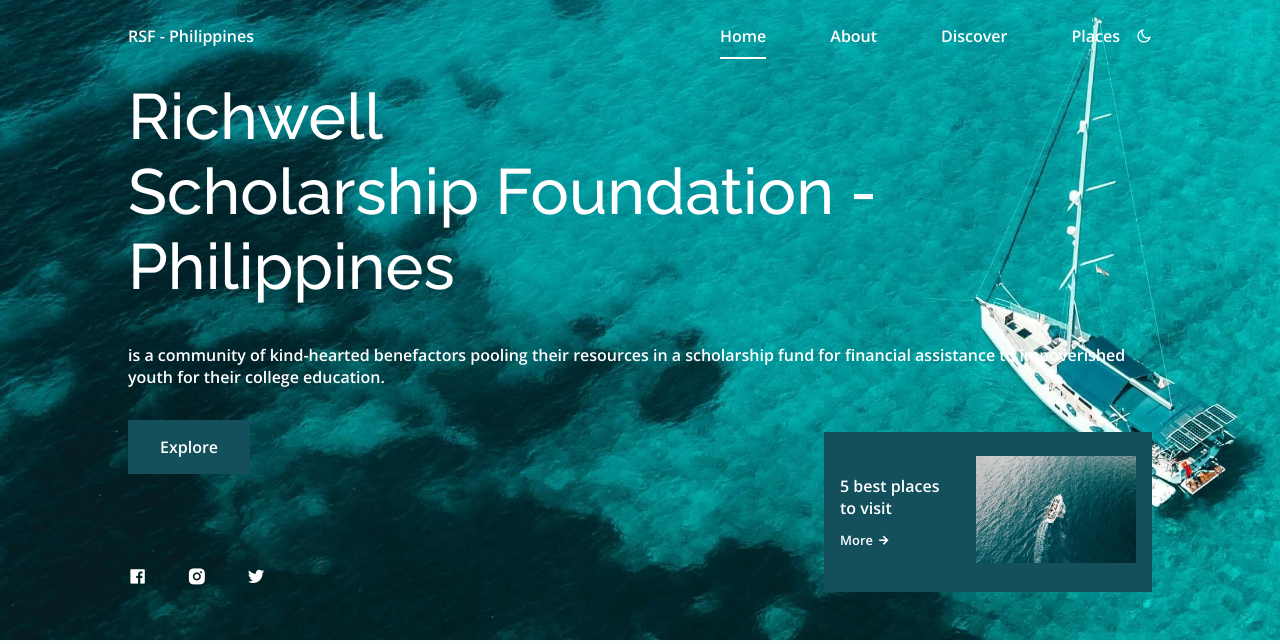
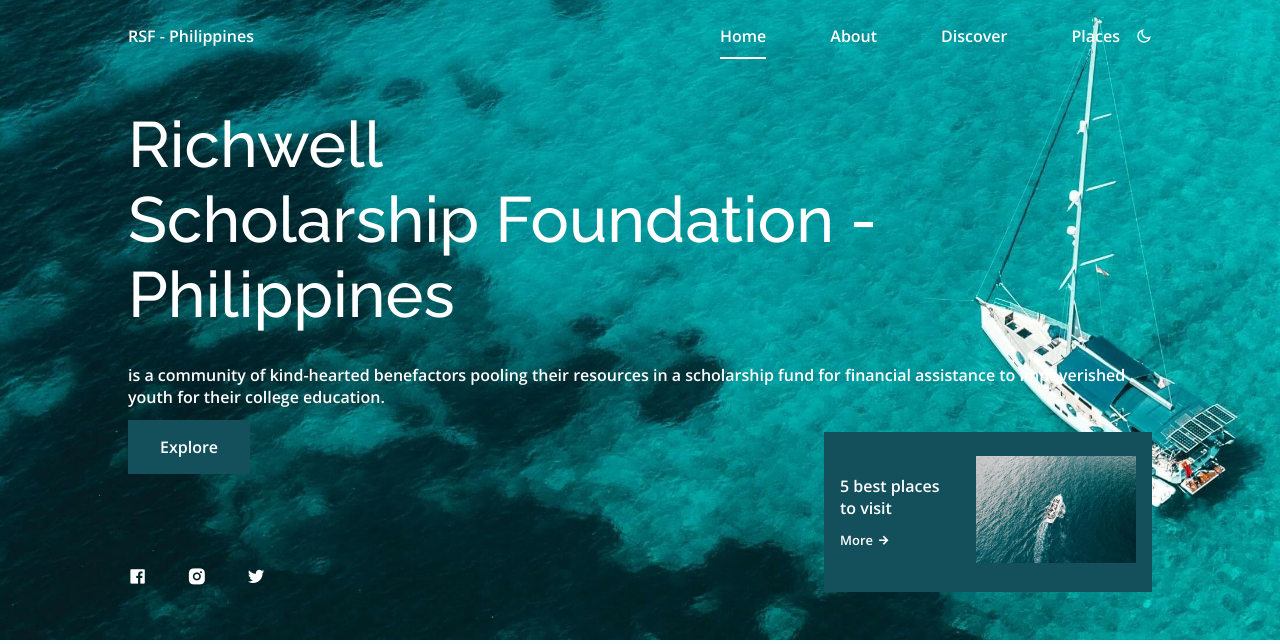
Before and after one commit to RSFPHILSINC/rsfphils, a PHP site: page / in a window 1280 px wide. Shown: the top 644 px of the page. Run offline with PHP 8.4, Linux system fonts and the light colour scheme.

Commit message:
Update styles.css

```diff
--- a/assets/css/styles.css
+++ b/assets/css/styles.css
@@ -320,13 +320,13 @@ input {
 .home__data-subtitle {
   display: block;
   font-weight: var(--font-semi-bold);
-  margin-bottom: var(--mb-2);
+  margin-bottom: var(--mb-0-75);
 }
 
 .home__data-title {
   font-size: var(--biggest-font-size);
   font-weight: var(--font-medium);
-  margin-bottom: var(--mb-2-5);
+  margin-bottom: var(--mb-2);
 }
 
 .home__social {
```
